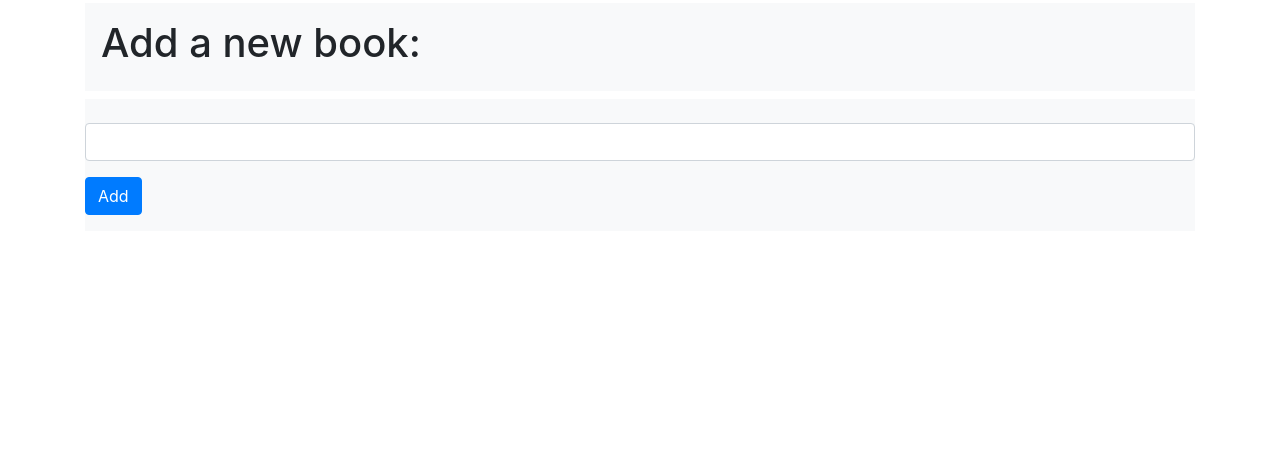
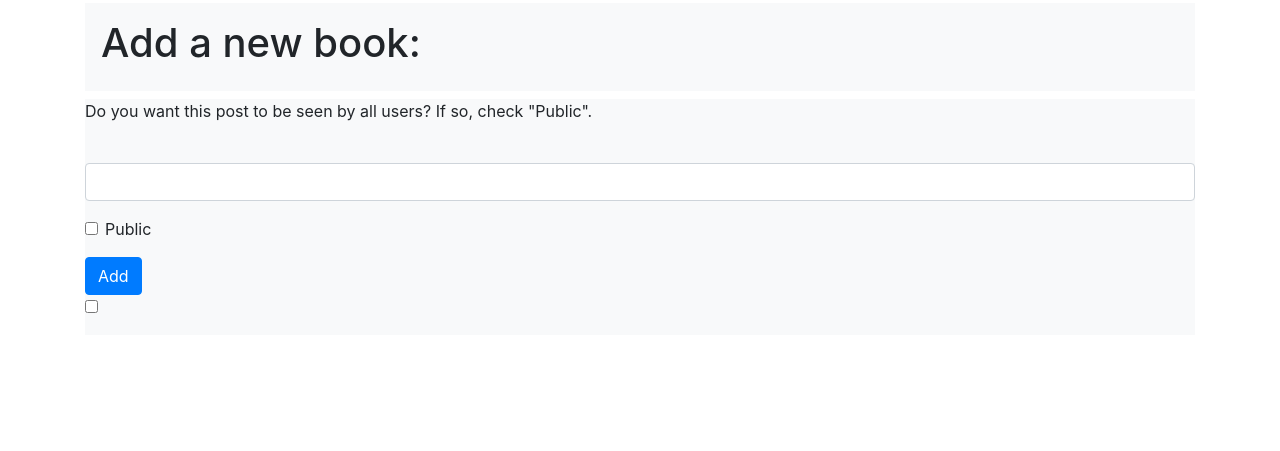
Before and after one commit to Scott97612/Book-share-Django-website, a Django app: page /new_book/ in a window 1280 px wide. Shown: the part 349-800 px from the top of the page. Run offline with Django 4.2, Linux system fonts and the light colour scheme; a user stored in the database is signed in; some libraries are stand-ins or nearby versions.

Commit message:
Unfinished public/private feature. Also, research a simple search feature.

```diff
--- a/content/forms.py
+++ b/content/forms.py
@@ -4,7 +4,7 @@ from .models import Title,Entry
 class TitleForm(forms.ModelForm):
     class Meta:
         model = Title
-        fields = ['text']
+        fields = ['text','public']
         labels = {'text':''}
 
 class EntryForm(forms.ModelForm):
--- a/content/models.py
+++ b/content/models.py
@@ -6,6 +6,7 @@ class Title(models.Model):
     text = models.CharField(max_length=200)
     date_added = models.DateTimeField(auto_now_add=True)
     owner = models.ForeignKey(User, on_delete=models.CASCADE)
+    public = models.BooleanField(default=False)
 
     def __str__(self):
         """return the string of the title"""
--- a/content/templates/content/base.html
+++ b/content/templates/content/base.html
@@ -30,7 +30,7 @@
             <ul class="navbar-nav mr-auto">
                 <li class="nav-item">
                     <a class="navbar navbar-secondary navbar-light bg-dark" href="{% url 'content:titles' %}">
-                        &raquo;Your Books&raquo;</a>
+                        &raquo;Check out Books&raquo;</a>
                 </li>
             </ul>
             <ul class="navbar-nav ml-auto">
--- a/content/templates/content/index.html
+++ b/content/templates/content/index.html
@@ -2,7 +2,7 @@
 
 {% block page_header %}
     <div class="jumbotron">
-        <h1 class="display-3">Share your reading insights.</h1>
+        <h1 class="display-3">Share your reading insights.<span class="badge badge-info">Beta</span></h1>
         <p class="lead">Reading is the process of intellectual collisions. Make a mark of those sparks
             by noting them here!</p>
 
@@ -29,7 +29,7 @@
                         <a class="btn btn-lg btn-dark" href="{% url 'users:login' %}"
                            role="button">Log in &raquo;</a>
                     {% else %}
-                            <h2 class="text-dark">Help you love reading!</h2>
+                            <h2 class="text-dark">Help you fall in love with reading!</h2>
 
                             <a class="btn btn-lg btn-dark" href="{% url 'content:titles' %}"
                                 role="button">Let's go &raquo;</a>
--- a/content/templates/content/new_book.html
+++ b/content/templates/content/new_book.html
@@ -7,11 +7,26 @@
 
 {% block content %}
 
+    <p>Do you want this post to be seen by all users? If so, check "Public".</p>
     <form method='post' action="{% url 'content:new_book' %}" class="form">
         {% csrf_token %}
         {% bootstrap_form form %}
+
         {% buttons %}
             <button name="submit" class="btn btn-primary">Add</button>
         {% endbuttons %}
+
+        <div class="form-check">
+
+            <label class="form-check-label" for="public"></label>
+            <input class="form-check-input" type="checkbox" value=True id="public" />
+
+        </div>
+
+
     </form>
+
+
+
+
 {% endblock content %}
--- a/content/templates/content/titles.html
+++ b/content/templates/content/titles.html
@@ -1,7 +1,7 @@
 {% extends 'content/base.html' %}
 
 {% block page_header %}
-    <h1>Your Books</h1>
+    <h1>Books</h1>
 {% endblock page_header %}
 
 {% block content %}
```
Also changed, not shown: content/migrations/0003_title_public.py (added), db.sqlite3.
